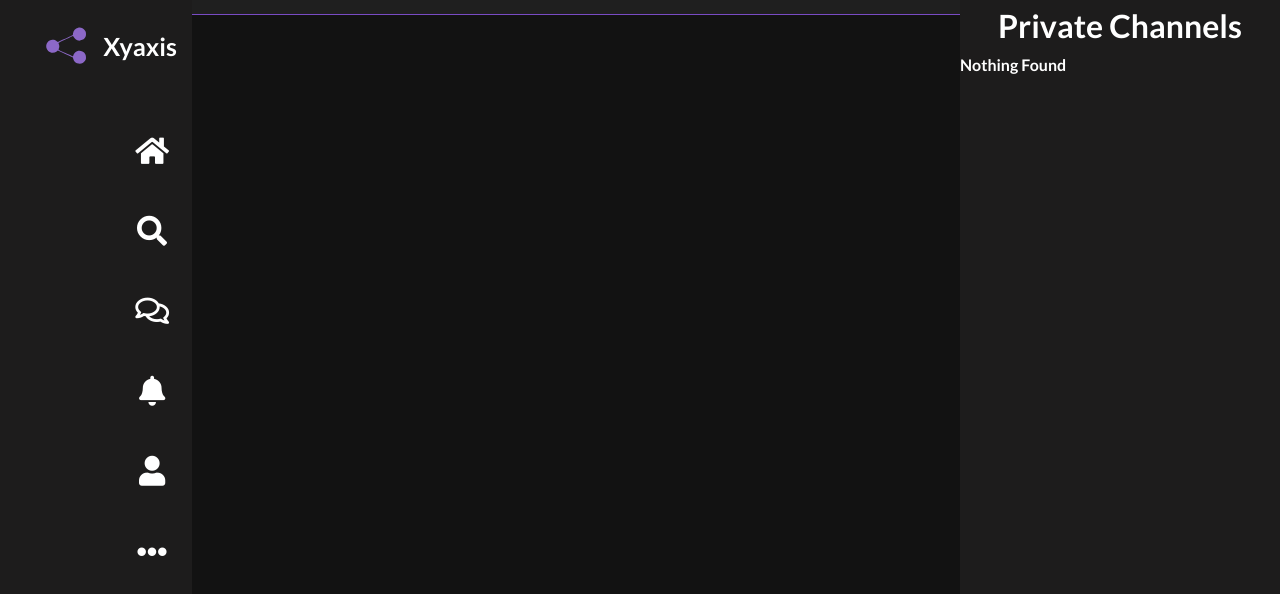
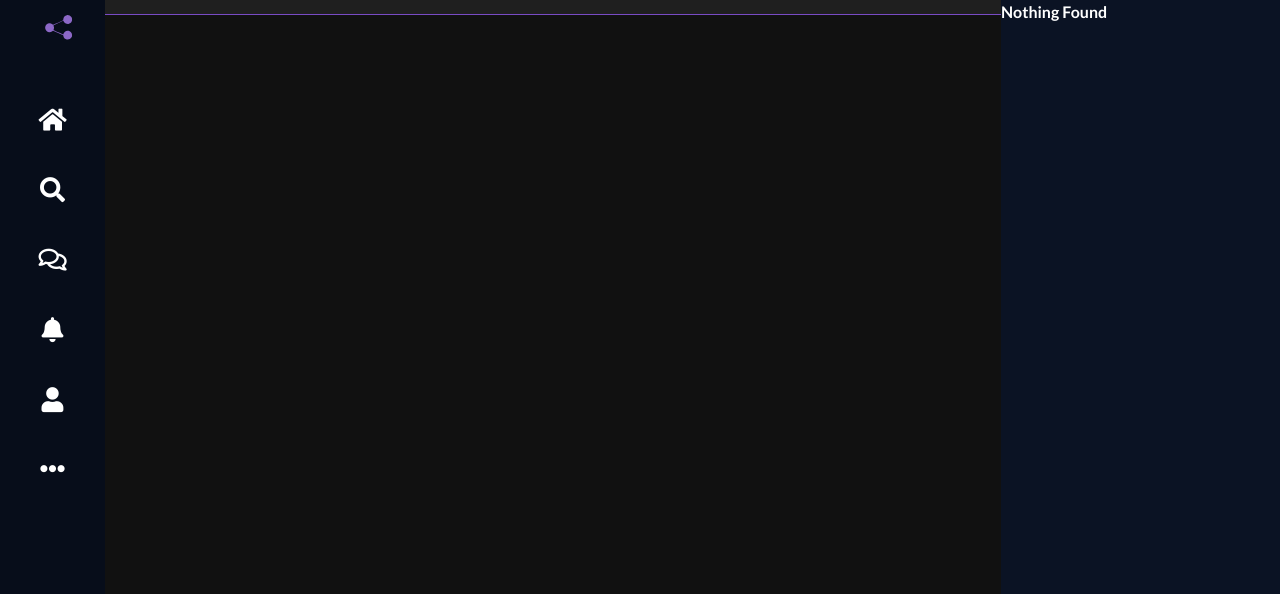
Before and after one commit to hkking19/xyaxis, a React (Create React App) app in the folder client/: page /chats/1 in a window 1280 px wide. Shown: the top 594 px of the page. Built offline with nearby package versions, Linux system fonts and the light colour scheme.

Commit message:
feat: Navbar updated

```diff
--- a/client/src/Layout/Layout.css
+++ b/client/src/Layout/Layout.css
@@ -12,7 +12,6 @@
   }
 
   .main_container {
-    background: #121212;
     display: flex;
     align-items: center;
     justify-content: space-between;
@@ -20,14 +19,15 @@
   }
 
   .left_container {
-    background: #1d1c1c;
-    width: 15%;
+    background: rgb(7, 13, 26);
+    width: 105px;
     height: 100%;
   }
 
   .mid_container {
+    background: rgb(17, 17, 17);
     height: 100%;
-    width: 60%;
+    width: 70%;
     overflow: hidden;
   }
  .main-page-section {
@@ -37,7 +37,7 @@
     height: 100%;
     flex: 1;
     overflow: auto;
-    background: #1d1c1c;
+    background: rgb(11, 19, 36);
   }
 
   .pointer {
--- a/client/src/Sections/Left/Left.jsx
+++ b/client/src/Sections/Left/Left.jsx
@@ -4,7 +4,12 @@ import Logo from '../../components/Shared/Logo/Logo';
 
 const Left = () => {
 	const styles = {
-		margin: '20px 0 0 40px',
+		margin: '10px 0 0 12px',
+		display: 'flex',
+		alignItems: 'center',
+		justifyContent: 'center',
+		// height: '30px',
+		// width: '30px',
 	};
 	return (
 		<>
--- a/client/src/components/Channels/Private/PrivateChannels.jsx
+++ b/client/src/components/Channels/Private/PrivateChannels.jsx
@@ -35,7 +35,7 @@ const PrivateChannel = () => {
 
 	return (
 		<Fragment>
-			<Title title='Private Channels' />
+			{/* <Title title='Private Channels' /> */}
 			{getChannels()}
 		</Fragment>
 	);
--- a/client/src/components/Channels/Public/Card/ChannelCard.css
+++ b/client/src/components/Channels/Public/Card/ChannelCard.css
@@ -2,7 +2,7 @@
 
 .public-channel-card {
     margin: 15px;
-    width: calc(100% - 50px);
+    width: calc(100% - 20px);
     min-height: 100px;
     background: #222222;
     padding: 20px;
--- a/client/src/components/Channels/Public/ChannelList/PublicChannels.jsx
+++ b/client/src/components/Channels/Public/ChannelList/PublicChannels.jsx
@@ -8,8 +8,8 @@ const PublicChannels = () => {
     const channelContext = useContext(ChannelContext)
     const {publicChannels,getAllPublicChannels,searchedChannels,searching} = channelContext;
     useEffect(() => {
-        getAllPublicChannels()
-    },[getAllPublicChannels])
+		getAllPublicChannels();
+	}, []);
 
     const getChannels = () => {
         if(typeof searchedChannels !== 'string' && searchedChannels.length > 0) {
--- a/client/src/components/Navbar/Navbar.css
+++ b/client/src/components/Navbar/Navbar.css
@@ -1,15 +1,15 @@
 .navbar {
     display: flex;
     flex-direction: column;
-    align-items: flex-end;
+    align-items: center;
     margin-top: 30px;
 }
 .logo {
     color: rgb(121, 75, 196);
 }
 .navbar li {
-    padding: 40px;
-    font-size: 30px;
+    padding: 35px;
+    font-size: 25px;
     width: 55px;
     height: 55px;
     display: flex;
@@ -21,6 +21,9 @@
 .navbar li {
 text-decoration: none;
 }
+/* .navbar i {
+  font-weight: lighter;
+} */
 
 .navbar img {
     height: 40px;
@@ -51,12 +54,7 @@ ul {
 
 
 /* <li> */
-.nav-item {
-    width: calc(var(--nav-size) * 0.8);
-    display: flex;
-    align-items: center;
-    justify-content: center;
-  }
+
 
   /* Icon Button */
   .icon-button {
@@ -89,15 +87,15 @@ ul {
   .dropdown {
     font-size: 15px;
     position: absolute;
-    margin-right: 20px;
-    left: 10px;
+    margin-right: 0px;
+    left: 42px;
     bottom: 65px;
-    width: 165px;
+    width: 130px;
     transform: translateX(-45%);
     background-color: var(--bg);
     border: var(--border);
     border-radius: var(--border-radius);
-    padding: 1rem;
+    padding: 7px;
     overflow: hidden;
     transition: height var(--speed) ease;
   }
--- a/client/src/components/Navbar/Navbar.jsx
+++ b/client/src/components/Navbar/Navbar.jsx
@@ -10,7 +10,7 @@ function NavItem(props) {
 	const [open, setOpen] = useState(false);
 
 	return (
-		<li className='nav-item'>
+		<li>
 			<label href='#' className=' pointer' onClick={() => setOpen(!open)}>
 				<i className={props.icon} />
 			</label>
@@ -96,10 +96,10 @@ function DropdownMenu() {
 	}
 
 	return (
-		<div className='dropdown' style={{ height: 180 }}>
+		<div className='dropdown' style={{ height: 160 }}>
 			<div className='menu'>
 				<DropdownItem leftIcon={<i className='fas fa-user white' />}>
-					My Profile
+					Profile
 				</DropdownItem>
 				<DropdownItem leftIcon={<CogIcon />}>settings</DropdownItem>
 				<DropdownItem
--- a/client/src/components/Shared/Logo/Logo.css
+++ b/client/src/components/Shared/Logo/Logo.css
@@ -2,13 +2,14 @@
     display: flex;
     flex-direction: row;
     align-items: center;
+    justify-content: center;
 }
 .main-logo label {
     margin-left: 10px;
     font-weight: bold;
-    font-size: 25px;
+    font-size: 18px;
 }
 
 svg:hover {
-    fill:rgb(140, 104, 199) !important;
+    fill:rgb(130, 83, 204) !important;
 }
--- a/client/src/components/Shared/Logo/Logo.jsx
+++ b/client/src/components/Shared/Logo/Logo.jsx
@@ -3,14 +3,20 @@ import './Logo.css'
 
 const Logo = ({styles}) => {
     return (
-        <div style={styles} className='main-logo'>
-            <svg version="1.0" xmlns="http://www.w3.org/2000/svg"
-                width="40.000000pt" height="40.000000pt" viewBox="0 0 189.000000 216.000000"
-                preserveAspectRatio="xMidYMid meet">
-
-                <g transform="translate(0.000000,216.000000) scale(0.100000,-0.100000)"
-                    fill="rgb(140, 104, 199)" stroke="none">
-                    <path d="M1413 1850 c-117 -24 -197 -115 -211 -241 l-7 -60 -95 -43 c-52 -24
+		<div style={styles} className='main-logo'>
+			<svg
+				version='1.0'
+				xmlns='http://www.w3.org/2000/svg'
+				width='27.000000pt'
+				height='27.000000pt'
+				viewBox='0 0 189.000000 216.000000'
+				preserveAspectRatio='xMidYMid meet'>
+				<g
+					transform='translate(0.000000,216.000000) scale(0.100000,-0.100000)'
+					fill='rgb(140, 104, 199)'
+					stroke='none'>
+					<path
+						d='M1413 1850 c-117 -24 -197 -115 -211 -241 l-7 -60 -95 -43 c-52 -24
                     -189 -87 -303 -139 l-208 -96 -47 33 c-62 44 -112 59 -181 54 -229 -17 -328
                     -293 -163 -454 93 -90 235 -98 343 -18 l47 34 305 -141 305 -141 12 -49 c25
                     -103 97 -174 200 -195 115 -23 216 18 278 114 31 49 37 67 40 128 6 116 -42
@@ -19,12 +25,13 @@ const Logo = ({styles}) => {
                     71 12 49 12 63 -1 110 -8 30 -17 61 -21 70 -5 12 28 31 161 94 92 43 224 104
                     292 137 68 32 127 58 132 58 4 0 21 -24 37 -53 34 -60 98 -108 170 -127 81
                     -21 210 21 261 86 47 60 63 111 59 189 -3 67 -7 79 -43 131 -62 90 -169 135
-                    -272 114z"/>
-                </g>
-            </svg>
-            <label className='main-logo-text'>Xyaxis</label>
-        </div>
-    );
+                    -272 114z'
+					/>
+				</g>
+			</svg>
+			{/* <label className='main-logo-text'>Xyaxis</label> */}
+		</div>
+	);
 };
 
 export default Logo;
--- a/client/src/components/Shared/MainCard/MainCard.css
+++ b/client/src/components/Shared/MainCard/MainCard.css
@@ -1,6 +1,6 @@
 .main-card {
     margin: 15px;
-    width: calc(100% - 50px);
+    width: calc(100% - 20px);
     background: #1b1b1b;
     border-radius: 10px;
 }
```
